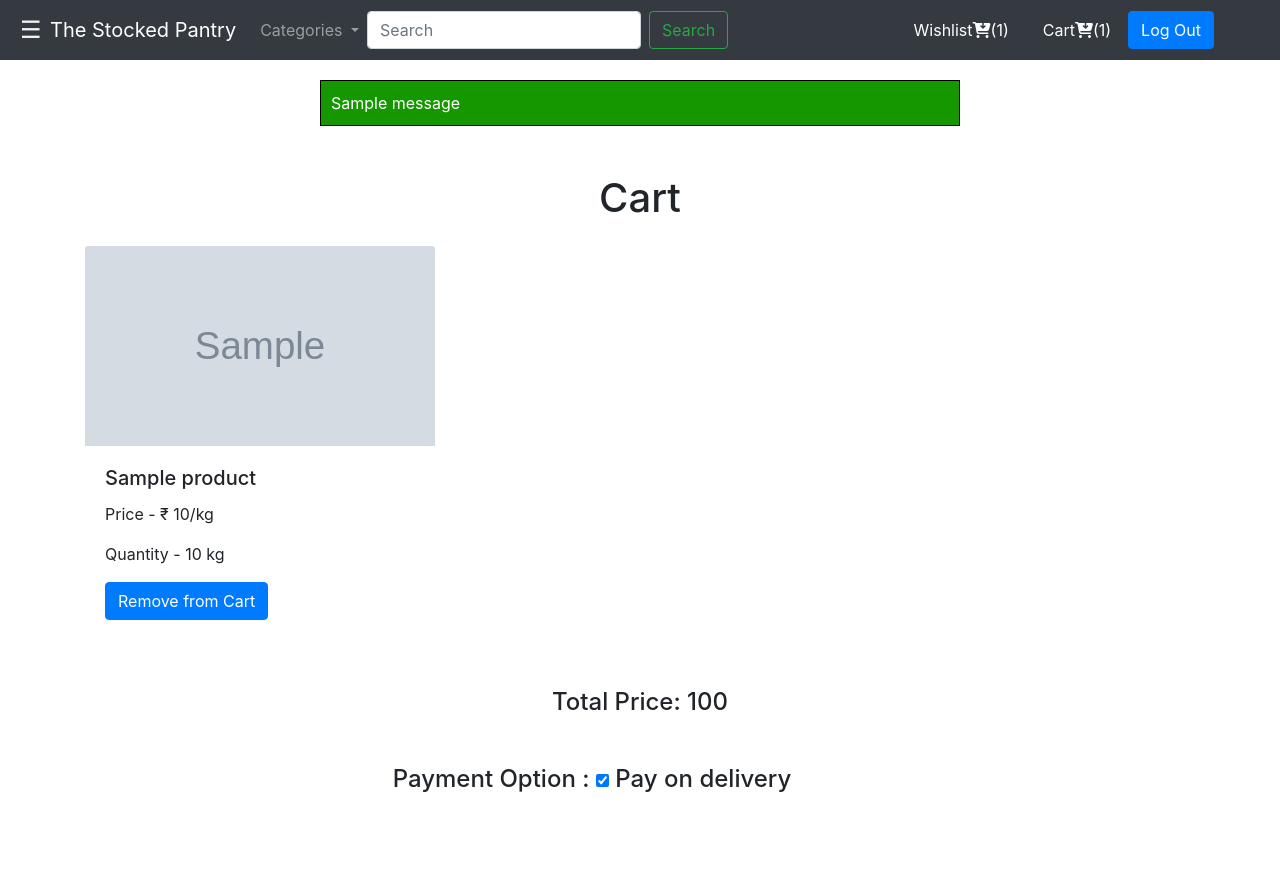
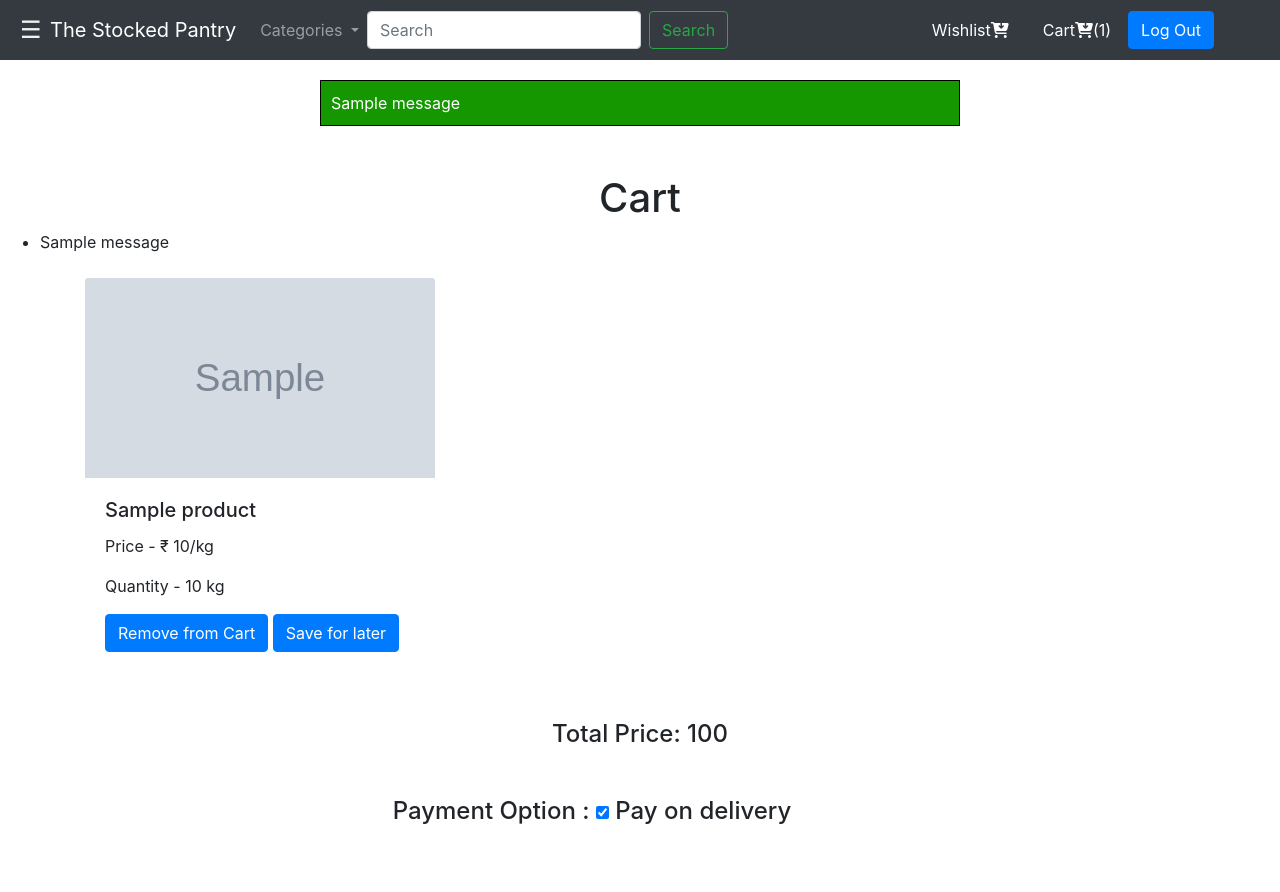
Before and after one commit to NikhilAdhau/DBMS_project, a Django app: page /cart/1/1/ in a window 1280 px wide. Shown: the top 892 px of the page. Run offline with Django 3.2, Linux system fonts and the light colour scheme; a user stored in the database is signed in; tables that the repository leaves empty hold one stand-in row (values such as "Sample post"); grey boxes marked "Sample" are stand-in pictures; one stand-in notice (Sample message) is shown; some libraries are stand-ins or nearby versions; grey boxes are pictures that could not be loaded.

Commit message:
moved to cart & save for later

```diff
--- a/pantry/templates/pantry/basic.html
+++ b/pantry/templates/pantry/basic.html
@@ -135,7 +135,7 @@
 		</div>
 		<div class="nav-item ">
 			<a class="nav-link btn btn-default btn-sm" style="color:white;font-size:medium"  href="{% url 'wishlist' idz=0 typer='none2' %}">
-				Wishlist<i class='fas fa-cart-arrow-down'></i>({{cart}})
+				Wishlist<i class='fas fa-cart-arrow-down'></i>
 			  </a>
 		</div>
 		<div class="nav-item ">
--- a/pantry/templates/pantry/cart.html
+++ b/pantry/templates/pantry/cart.html
@@ -12,6 +12,13 @@
 <h1 class="text-center mt-5">Cart</h1>
 <!--    <div class = "container">-->
 <!--      <div class="card-deck" style = "width: 70rem;">-->
+{% if messages %}
+<ul class="messages">
+    {% for message in messages %}
+    <li {% if message.tags %} class=" {{ message.tags }} " {% endif %}> {{ message }} </li>
+    {% endfor %}
+</ul>
+{% endif %}
     {% if cart1 %}
     <div class = "container mt-4">
       <div class="row">
@@ -28,6 +35,7 @@
             <p class="card-text">Quantity - {{cart.prod_quantity}} kg</p>
 
     <a href="{% url 'update_cart' idz=cart.p_id.p_id typer='delete' %}" class="btn btn-primary">Remove from Cart</a>
+    <a href="{% url 'update_cart' idz=cart.p_id.p_id typer='save' %}" class="btn btn-primary">Save for later</a>
 
         </div>
       </div>
--- a/pantry/views.py
+++ b/pantry/views.py
@@ -195,9 +195,14 @@ def update_cart(request, idz, typer):
     #print(type(cart), created)
     cart_item, created = Cart_item.objects.get_or_create(cart_id = cart, p_id = product)
     if mode == 'add':
+        messages.success(request, 'Added to cart')
         pass
     elif mode == 'delete':
+        messages.success(request, 'Item deleted')
         print("\n\n\n\n\\n\n\n\n\nn\n\n\n\n")
+        cart_item.delete()
+    elif mode == 'save':
+        update_wishlist(request, idz, 'add')
         cart_item.delete()
     return HttpResponseRedirect(request.META.get('HTTP_REFERER'))
     #
@@ -253,8 +258,13 @@ def update_wishlist(request, idz, typer):
     print(type(wishlist), created)
     wishlist_item, created = Wishlist_item.objects.get_or_create(wishlist_id = wishlist, p_id = product)
     if mode == 'add':
+        messages.success(request, "Added to wishlist")
         pass
     elif mode == 'delete':
+        wishlist_item.delete()
+        messages.success(request, "Item deleted")
+    elif mode == 'move':
+        update_cart(request, idz, 'add')
         wishlist_item.delete()
     return HttpResponseRedirect(request.META.get('HTTP_REFERER'))
     # print("\n\n\\n\n\n\n" + mode + "\n\nn\n\n\n\n\n")
```
Also changed, not shown: pantry/templates/pantry/wishlist.html (+8 -0 lines).
